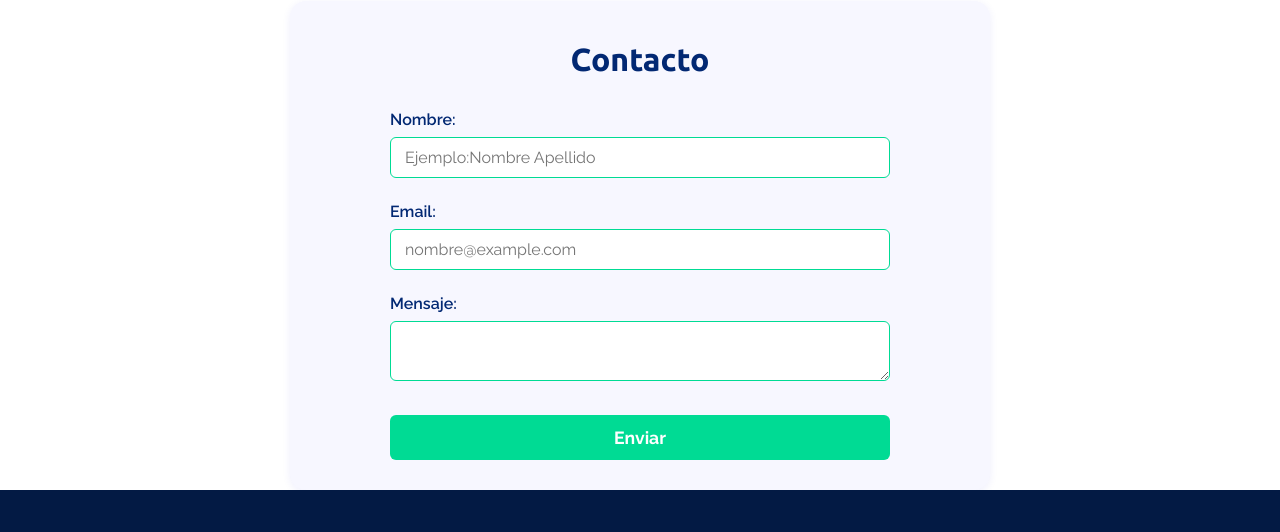
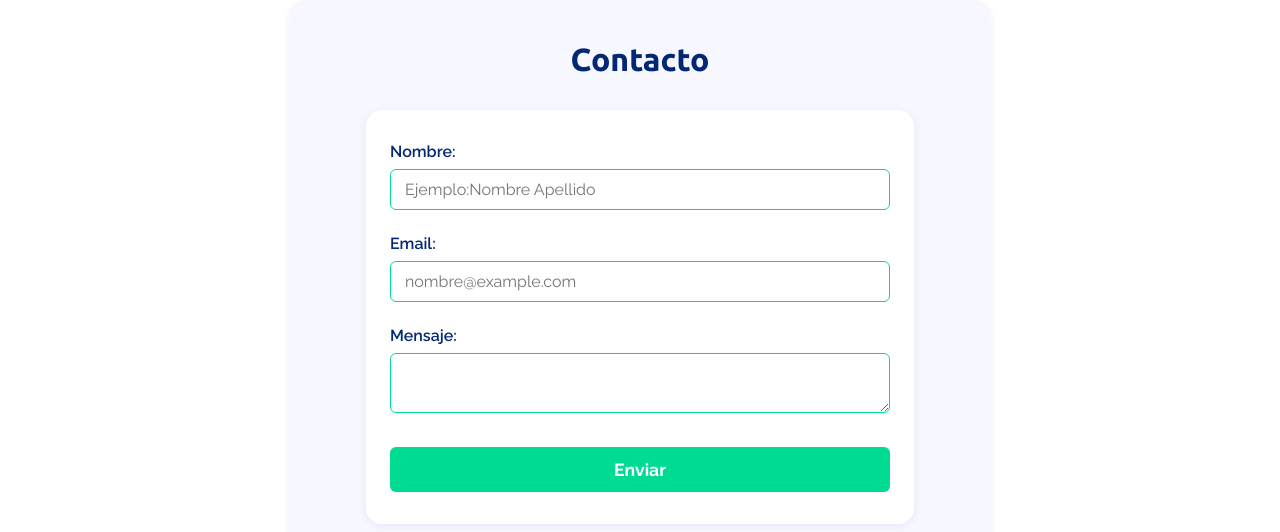
Before and after one commit to Daniela-Garrido/Te-lo-Vendo, a plain HTML site: page index.html in a window 1280 px wide. Shown: the part 870-1402 px from the top of the page. Drawn offline with Linux system fonts and the light colour scheme.

Commit message:
modified:   assets/css/style.css 	modified:   index.html

```diff
--- a/assets/css/style.css
+++ b/assets/css/style.css
@@ -359,6 +359,10 @@ footer {
     gap: 1.5rem;
     max-width: 500px;
     margin: 0 auto;
+    background: #fff;
+    border-radius: 1rem;
+    box-shadow: 0 2px 8px rgba(19,2,211,0.07);
+    padding: 2rem 1.5rem;
 }
 
 .contact__form-group {
```
Also changed, not shown: index.html (+3 -0 lines).
